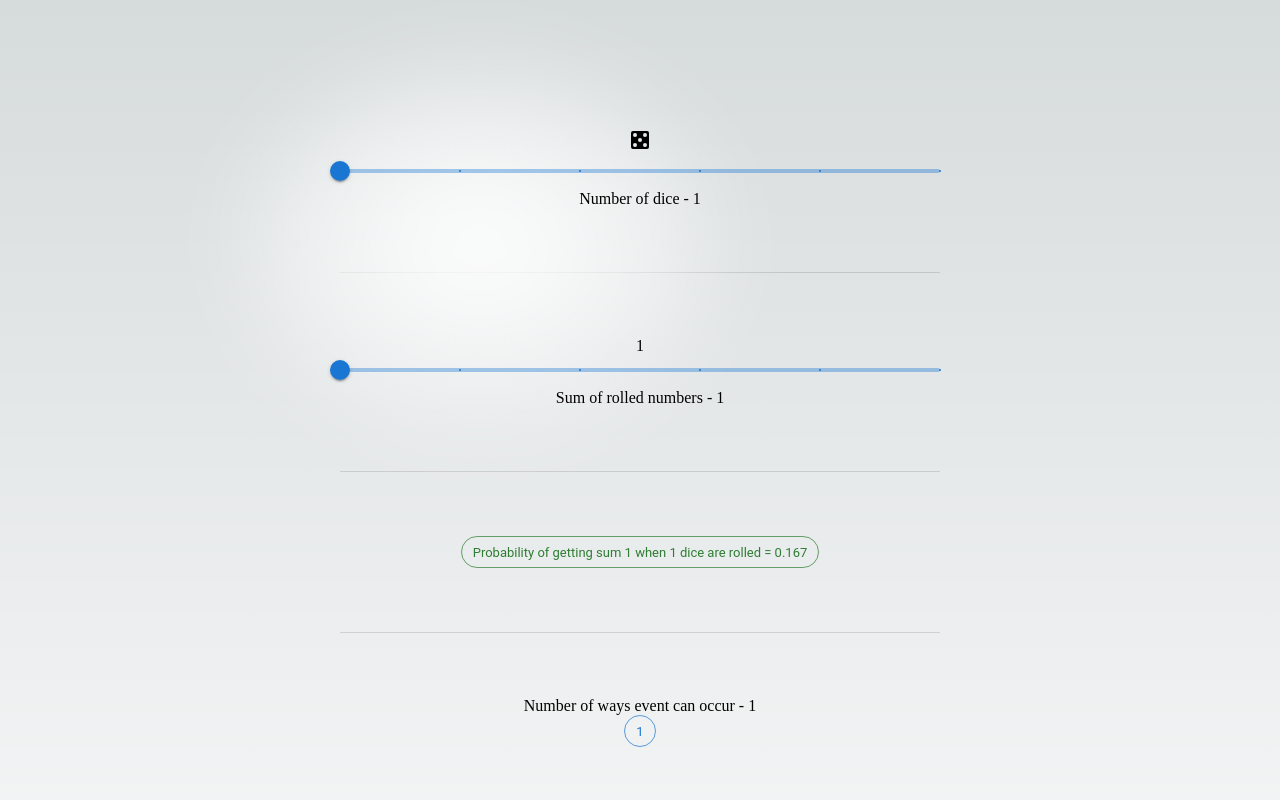
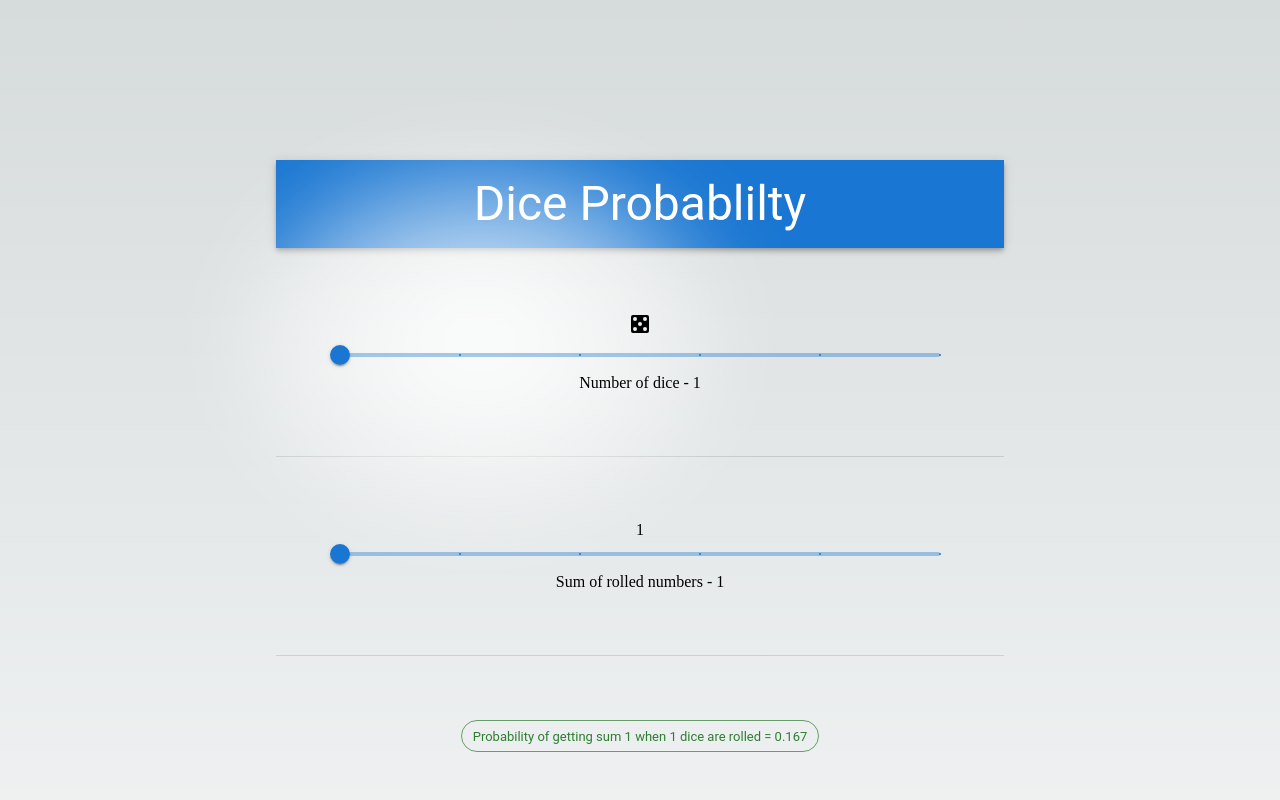
Before and after one commit to harip/react-probability, a Next.js app: page / in a window 1280 px wide. Shown: the top 800 px of the page. Built offline with nearby package versions, Linux system fonts and the light colour scheme.

Commit message:
add title

```diff
--- a/src/pages/dice/dice.module.css
+++ b/src/pages/dice/dice.module.css
@@ -4,7 +4,7 @@
     justify-content: center;
     align-items: center;
     position: relative;
-    padding: 4rem 0;
+    padding: 4rem;
   }
 
 .success {
@@ -19,3 +19,12 @@
 .probability {
   font-size: xx-large;
 }
+
+.title {
+  display: flex ;
+  flex-direction: column;
+  justify-content: center;
+  align-items: center;
+  position: relative;
+  padding: 1rem 0;
+}
--- a/src/pages/dice/index.tsx
+++ b/src/pages/dice/index.tsx
@@ -1,5 +1,6 @@
-import { Box, Chip, Divider, Slider, Checkbox } from "@mui/material";
+import { Box, Chip, Divider, Slider, Checkbox, AppBar } from "@mui/material";
 import { useMemo, useState } from "react";
+import Typography from '@mui/material/Typography';
 import DiceComponent from "./components/dice";
 import OutcomeDisplayComponent from "./components/outcome-display";
 import { getProbabilityInfo } from "./dice-utils";
@@ -8,12 +9,12 @@
 const DiceProbabilityComponent = () => {
     const [dice, setDice] = useState(1);
     const [sum, setSum] = useState(1);
-    const [showAllOutcomes,setShowAllOutcomes] = useState<boolean>(false);
-    const [showDiceValues,setShowDiceValues] = useState<[]>([]);
+    const [showAllOutcomes, setShowAllOutcomes] = useState<boolean>(false);
+    const [showDiceValues, setShowDiceValues] = useState<[]>([]);
 
     const getProbablityCalculations = useMemo(
-        ()=> getProbabilityInfo(dice, sum),
-        [sum,dice]
+        () => getProbabilityInfo(dice, sum),
+        [sum, dice]
     );
 
     function onDiceSliderChange(event: any, value: any) {
@@ -28,7 +29,7 @@
 
     function createDice() {
         const dices = Array.from({ length: dice }, (_, index) => index).map(f => {
-            return (<DiceComponent key={`dice-{f}`}  value={showDiceValues[f]}/>)
+            return (<DiceComponent key={`dice-{f}`} value={showDiceValues[f]} />)
         });
         return dices;
     }
@@ -36,7 +37,7 @@
     function createOutcomeDisplay(data: any[][]) {
         const outcomes = data.map(d => {
             return (
-                <OutcomeDisplayComponent data={d} onOutcomeClick={onOutcomeClick}/>
+                <OutcomeDisplayComponent data={d} onOutcomeClick={onOutcomeClick} />
             )
         });
         return outcomes;
@@ -49,6 +50,13 @@
     const label = { inputProps: { 'aria-label': 'Checkbox demo' } };
     return (
         <>
+            <AppBar position="static">
+                <Typography variant="h3" component="div" sx={{ flexGrow: 1 }}>
+                    <div className={styles.title}>
+                        Dice Probablilty
+                    </div>
+                </Typography>
+            </AppBar>
             <div className={styles.center}>
                 <div>
                     {createDice()}
@@ -92,10 +100,10 @@
             </div>
             <Divider />
             <div className={styles.center}>
-                <Chip  className={styles.probability} label={`Probability of getting sum ${sum} when ${dice} dice are rolled = ${getProbablityCalculations.probability}`} variant="outlined" color="success"/>
+                <Chip className={styles.probability} label={`Probability of getting sum ${sum} when ${dice} dice are rolled = ${getProbablityCalculations.probability}`} variant="outlined" color="success" />
             </div>
             <Divider />
-            { getProbablityCalculations &&
+            {getProbablityCalculations &&
                 <div className={styles.center}>
                     Number of ways event can occur - {getProbablityCalculations.numberOfWaysEventCanOccur.length}
                     <div>
@@ -104,7 +112,7 @@
                 </div>
             }
             <Divider />
-            { getProbablityCalculations &&
+            {getProbablityCalculations &&
                 <div className={styles.center}>
                     Total possible outcomes - {getProbablityCalculations.totalPossibleOutcomes.length}
                     <span >
@@ -112,9 +120,9 @@
                             {...label}
                             color="success"
                             className={styles.success}
-                            onChange={ (e)=> setShowAllOutcomes(e.target.checked) }/> Show
+                            onChange={(e) => setShowAllOutcomes(e.target.checked)} /> Show
                     </span>
-                    { showAllOutcomes &&
+                    {showAllOutcomes &&
                         <div >
                             {createOutcomeDisplay(getProbablityCalculations.totalPossibleOutcomes)}
                         </div>
--- a/src/styles/Home.module.css
+++ b/src/styles/Home.module.css
@@ -4,7 +4,6 @@
   justify-content: space-between;
   align-items: center;
   padding: 6rem;
-  padding-top: 0;
   min-height: 100vh;
 }
 
```
